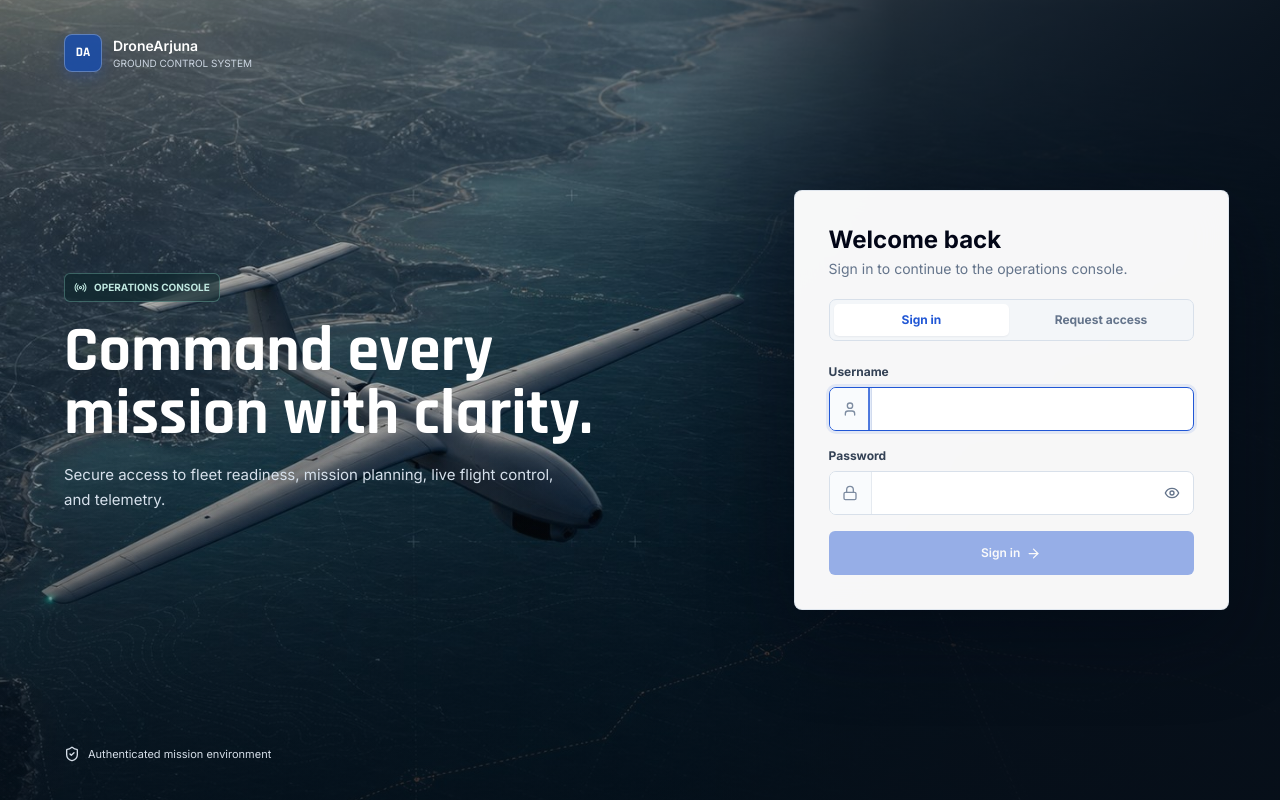
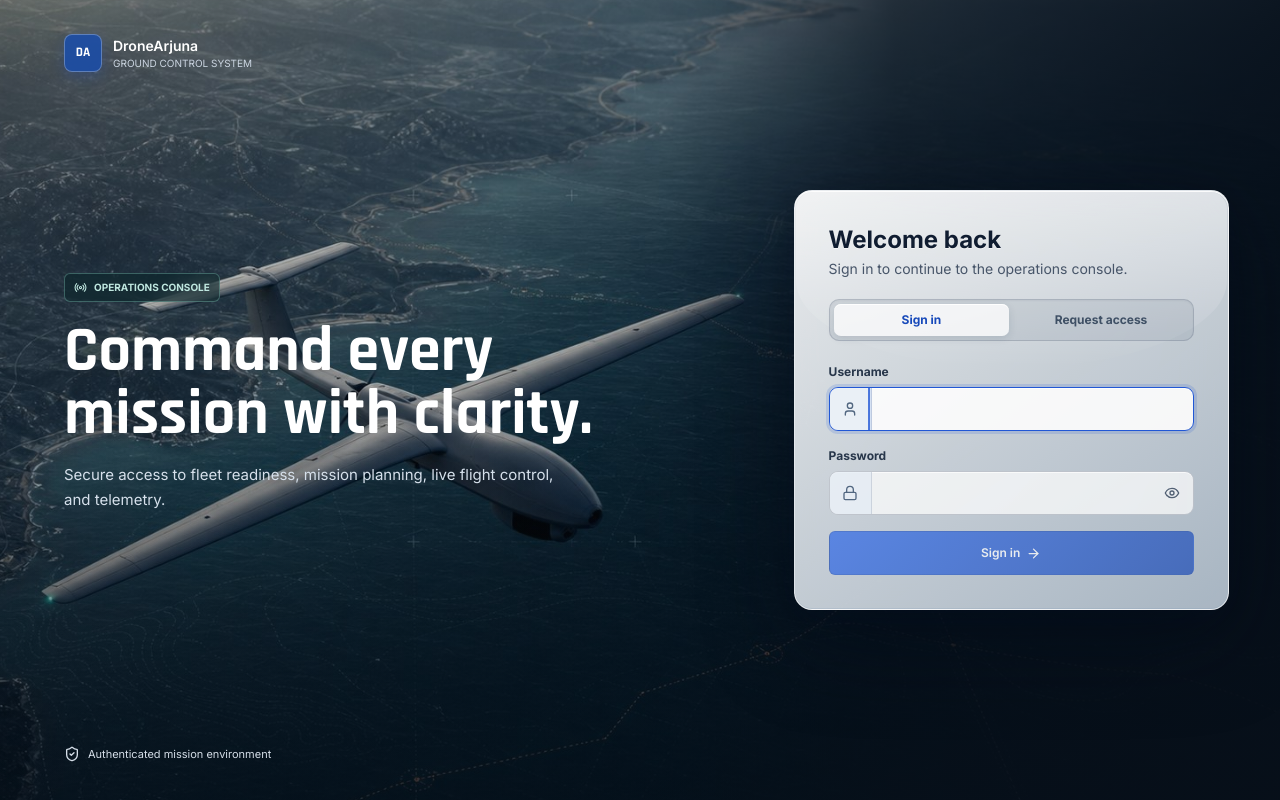
Before and after one commit to ACS-IOTIQ/Drone-Arjuna, a React (Vite) app in the folder frontend/: page / in a window 1280 px wide. Built offline with nearby package versions, Linux system fonts and the light colour scheme.

Commit message:
login effect

```diff
--- a/frontend/src/components/layout/LoginScreen.tsx
+++ b/frontend/src/components/layout/LoginScreen.tsx
@@ -128,10 +128,10 @@ export default function LoginScreen() {
         <section className={`da-login-card ${mode === 'request' ? 'is-request' : ''}`}>
           <div className="mb-5">
             <span className="da-login-mobile-brand">DroneArjuna</span>
-            <h2 className="text-2xl font-bold leading-tight text-slate-950">
+            <h2 className="da-login-card-title text-2xl font-bold leading-tight">
               {mode === 'signin' ? 'Welcome back' : 'Request access'}
             </h2>
-            <p className="mt-1 text-sm text-slate-500">
+            <p className="da-login-card-subtitle mt-1 text-sm">
               {mode === 'signin' ? 'Sign in to continue to the operations console.' : 'Send your details to an administrator for review.'}
             </p>
           </div>
--- a/frontend/src/index.css
+++ b/frontend/src/index.css
@@ -460,21 +460,61 @@ textarea:focus-visible {
 }
 
 .da-login-card {
+  position: relative;
+  isolation: isolate;
   width: 100%;
   max-width: 480px;
   max-height: calc(100vh - 56px);
   padding: 34px;
   overflow-y: auto;
-  border: 1px solid rgba(223, 230, 239, 0.94);
-  border-radius: 8px;
-  color: var(--da-text);
-  background: rgba(255, 255, 255, 0.97);
-  box-shadow: 0 28px 80px rgba(2, 8, 18, 0.42);
-  backdrop-filter: blur(18px);
+  border: 1px solid rgba(255, 255, 255, 0.62);
+  border-radius: 18px;
+  color: #152238;
+  background:
+    linear-gradient(145deg, rgba(255, 255, 255, 0.91) 0%, rgba(241, 247, 253, 0.82) 52%, rgba(220, 234, 247, 0.76) 100%);
+  box-shadow:
+    0 30px 90px rgba(2, 10, 22, 0.48),
+    0 8px 30px rgba(3, 21, 42, 0.20),
+    inset 0 1px 0 rgba(255, 255, 255, 0.92),
+    inset 0 -1px 0 rgba(111, 145, 175, 0.18);
+  backdrop-filter: blur(28px) saturate(135%);
+  -webkit-backdrop-filter: blur(28px) saturate(135%);
+  scrollbar-color: rgba(71, 85, 105, 0.42) transparent;
+}
+
+.da-login-card::before {
+  position: absolute;
+  inset: 1px 1px auto;
+  z-index: -1;
+  height: 42%;
+  border-radius: 17px 17px 50% 50%;
+  background: linear-gradient(180deg, rgba(255, 255, 255, 0.36), transparent);
+  content: '';
+  pointer-events: none;
+}
+
+.da-login-card::-webkit-scrollbar {
+  width: 8px;
+}
+
+.da-login-card::-webkit-scrollbar-thumb {
+  border: 2px solid transparent;
+  border-radius: 999px;
+  background: rgba(71, 85, 105, 0.36);
+  background-clip: padding-box;
 }
 
 .da-login-card.is-request {
   max-width: 620px;
+}
+
+.da-login-card-title {
+  color: #101d31;
+  text-shadow: 0 1px 0 rgba(255, 255, 255, 0.58);
+}
+
+.da-login-card-subtitle {
+  color: #475569;
 }
 
 .da-password-setup-page {
@@ -500,7 +540,7 @@ textarea:focus-visible {
 .da-login-mobile-brand {
   display: none;
   margin-bottom: 5px;
-  color: var(--da-accent);
+  color: #1749ba;
   font-family: 'Rajdhani', sans-serif;
   font-size: 13px;
   font-weight: 700;
@@ -513,16 +553,17 @@ textarea:focus-visible {
   gap: 4px;
   margin-bottom: 22px;
   padding: 4px;
-  border: 1px solid var(--da-border);
+  border: 1px solid rgba(71, 85, 105, 0.22);
+  border-radius: 10px;
+  background: rgba(30, 53, 76, 0.08);
+  box-shadow: inset 0 1px 2px rgba(15, 23, 42, 0.05);
+}
+
+.da-login-tabs button {
+  min-width: 0;
+  overflow: hidden;
   border-radius: 7px;
-  background: #f3f6f9;
-}
-
-.da-login-tabs button {
-  min-width: 0;
-  overflow: hidden;
-  border-radius: 5px;
-  color: var(--da-muted);
+  color: #3f5065;
   background: transparent;
   font-size: 12px;
   font-weight: 650;
@@ -532,9 +573,14 @@ textarea:focus-visible {
 }
 
 .da-login-tabs button.is-active {
-  color: var(--da-accent);
-  background: white;
-  box-shadow: var(--da-shadow-sm);
+  color: #1749ba;
+  background: rgba(255, 255, 255, 0.78);
+  box-shadow: 0 2px 8px rgba(15, 38, 65, 0.12), inset 0 1px 0 rgba(255, 255, 255, 0.90);
+}
+
+.da-login-tabs button:focus-visible {
+  outline-color: #1749ba;
+  outline-offset: 1px;
 }
 
 .da-field {
@@ -545,7 +591,7 @@ textarea:focus-visible {
 }
 
 .da-field-label {
-  color: #334155;
+  color: #27364a;
   font-size: 12px;
   font-weight: 650;
 }
@@ -556,15 +602,17 @@ textarea:focus-visible {
   min-width: 0;
   align-items: center;
   overflow: hidden;
-  border: 1px solid var(--da-border);
-  border-radius: 7px;
-  background: white;
+  border: 1px solid rgba(71, 85, 105, 0.28);
+  border-radius: 9px;
+  background: rgba(255, 255, 255, 0.70);
+  box-shadow: inset 0 1px 0 rgba(255, 255, 255, 0.68);
   transition: border-color 150ms ease, box-shadow 150ms ease;
 }
 
 .da-input-shell:focus-within {
-  border-color: var(--da-accent);
-  box-shadow: 0 0 0 3px rgba(33, 87, 213, 0.1);
+  border-color: #2157d5;
+  background: rgba(255, 255, 255, 0.88);
+  box-shadow: 0 0 0 3px rgba(33, 87, 213, 0.16), inset 0 1px 0 rgba(255, 255, 255, 0.80);
 }
 
 .da-input-icon {
@@ -574,9 +622,9 @@ textarea:focus-visible {
   flex: 0 0 42px;
   align-items: center;
   justify-content: center;
-  border-right: 1px solid #e5eaf0;
-  color: #7d8ca1;
-  background: #f9fbfd;
+  border-right: 1px solid rgba(71, 85, 105, 0.16);
+  color: #526780;
+  background: rgba(224, 235, 245, 0.58);
 }
 
 .da-input.da-input-embedded {
@@ -601,21 +649,73 @@ textarea:focus-visible {
   align-items: center;
   justify-content: center;
   border-radius: 6px;
-  color: var(--da-muted);
+  color: #526174;
 }
 
 .da-password-toggle:hover {
-  color: var(--da-text);
-  background: #f1f5f9;
+  color: #172033;
+  background: rgba(214, 226, 239, 0.72);
 }
 
 .da-form-error {
   padding: 9px 11px;
-  border: 1px solid #f0c8c8;
+  border: 1px solid rgba(185, 28, 28, 0.28);
   border-radius: 6px;
   color: #a61b1b;
-  background: #fff4f4;
+  background: rgba(255, 241, 242, 0.90);
   font-size: 12px;
+}
+
+.da-login-card .da-input:not(.da-input-embedded) {
+  border-color: rgba(71, 85, 105, 0.28);
+  color: #172033;
+  background-color: rgba(255, 255, 255, 0.70);
+  box-shadow: inset 0 1px 0 rgba(255, 255, 255, 0.68);
+}
+
+.da-login-card .da-input:not(.da-input-embedded):hover {
+  border-color: rgba(44, 62, 85, 0.42);
+  background-color: rgba(255, 255, 255, 0.80);
+}
+
+.da-login-card .da-input:not(.da-input-embedded):focus {
+  border-color: #2157d5;
+  background-color: rgba(255, 255, 255, 0.90);
+  box-shadow: 0 0 0 3px rgba(33, 87, 213, 0.16);
+}
+
+.da-login-card .da-btn-primary {
+  border-color: rgba(16, 61, 163, 0.42);
+  background: linear-gradient(135deg, #2864e8, #1849b6);
+  box-shadow: 0 7px 18px rgba(22, 66, 166, 0.24), inset 0 1px 0 rgba(255, 255, 255, 0.24);
+}
+
+.da-login-card .da-btn-primary:hover:not(:disabled) {
+  background: linear-gradient(135deg, #1f58d7, #123d9d);
+  box-shadow: 0 9px 22px rgba(22, 66, 166, 0.30), inset 0 1px 0 rgba(255, 255, 255, 0.20);
+}
+
+.da-login-card .da-btn-ghost {
+  border-color: rgba(71, 85, 105, 0.24);
+  background: rgba(255, 255, 255, 0.66);
+}
+
+.da-login-card .da-btn:disabled {
+  opacity: 0.68;
+}
+
+@supports not ((backdrop-filter: blur(1px)) or (-webkit-backdrop-filter: blur(1px))) {
+  .da-login-card {
+    background: rgba(241, 247, 253, 0.97);
+  }
+}
+
+@media (prefers-reduced-transparency: reduce) {
+  .da-login-card {
+    background: rgba(241, 247, 253, 0.98);
+    backdrop-filter: none;
+    -webkit-backdrop-filter: none;
+  }
 }
 
 /* Notifications */
```
